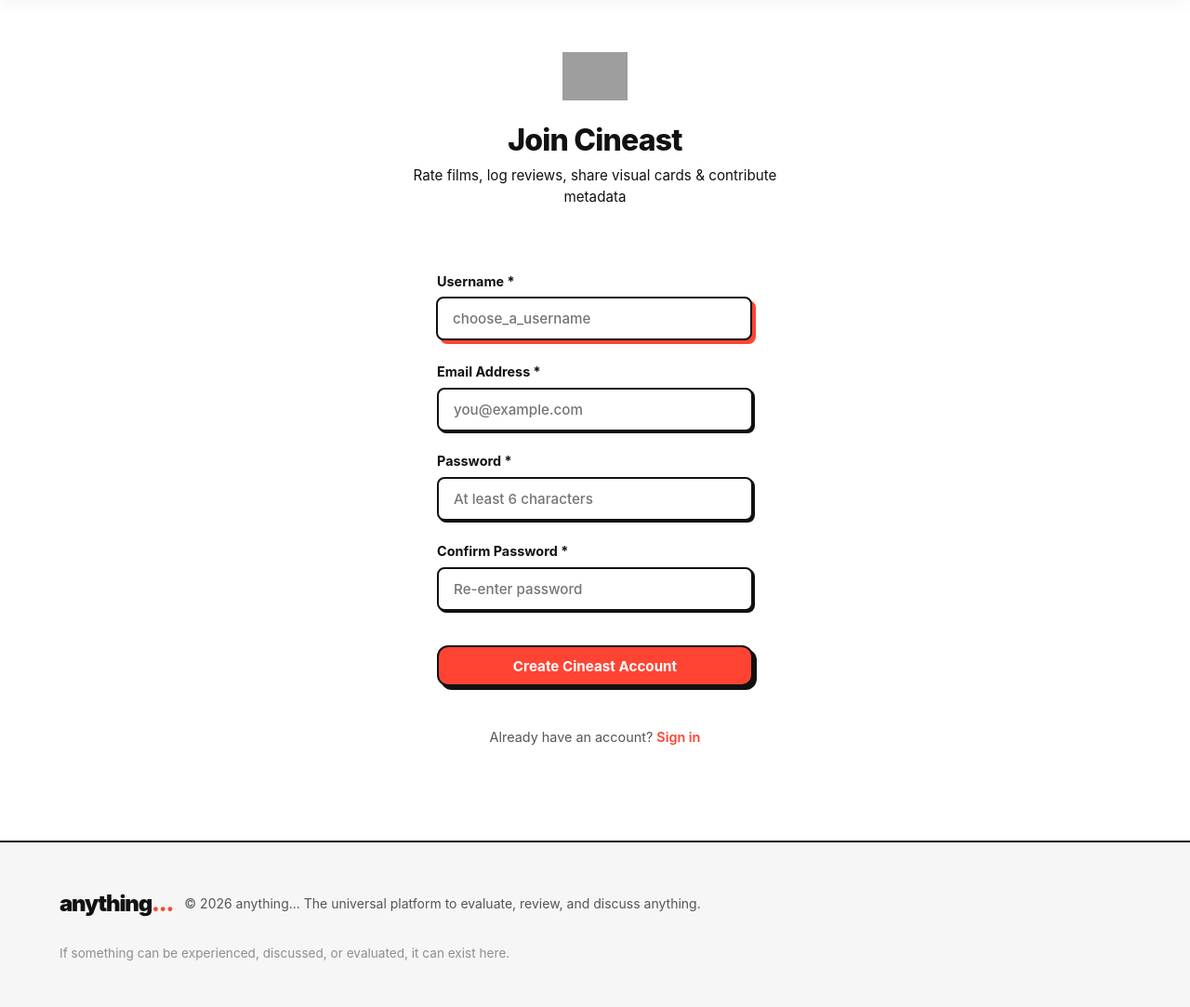
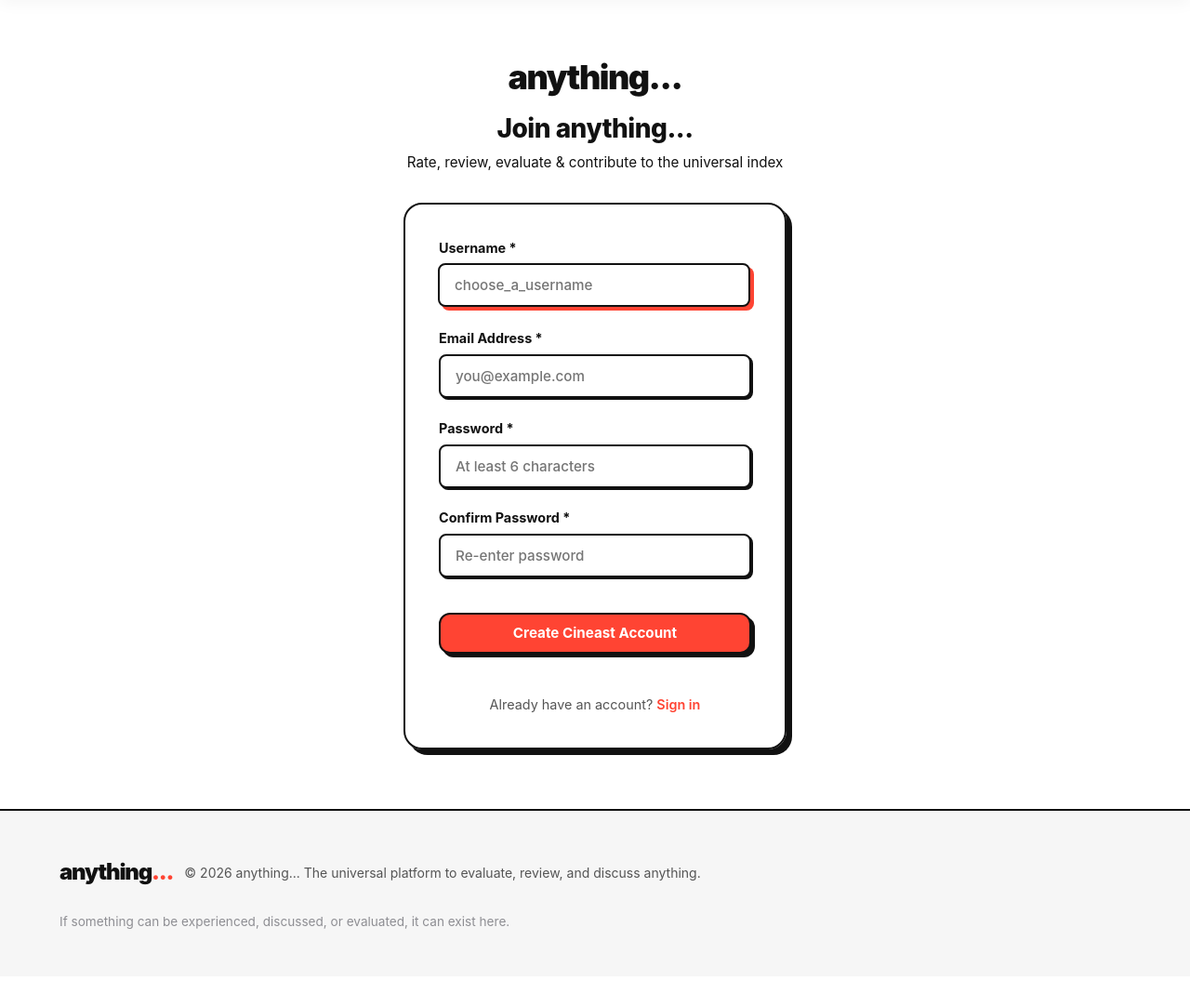
Before and after one commit to punithsai4849-art/anything-repo, a Django app: template templates/accounts/register.html in a window 1280 px wide. Shown: the part 72-1155 px from the top of the page at 93% size. After the commit the page ends 1071 px from the top, so only its background shows below. Run offline with Django 5.2, Linux system fonts and the light colour scheme; the template is opened without the code that fills it, so the values that code supplies are empty; grey boxes are pictures that could not be loaded.

Commit message:
Fix 500 error on login/register: remove missing static logo reference, set WHITENOISE_MANIFEST_STRICT=False, and support email authentication

```diff
--- a/cineast_core/settings.py
+++ b/cineast_core/settings.py
@@ -164,6 +164,8 @@ STORAGES = {
         "BACKEND": "whitenoise.storage.CompressedManifestStaticFilesStorage",
     },
 }
+WHITENOISE_MANIFEST_STRICT = False
+
 
 # Media files (User uploads, movie posters, backdrops)
 MEDIA_URL = '/media/'
--- a/templates/accounts/register.html
+++ b/templates/accounts/register.html
@@ -1,20 +1,20 @@
 {% extends 'base.html' %}
-{% load static %}
 
-{% block title %}Create Account — Cineast{% endblock %}
+{% block title %}Create Account — anything...{% endblock %}
 
 {% block content %}
 <div class="container container-narrow" style="padding-top: 3.5rem; max-width: 460px;">
 
   <div style="text-align: center; margin-bottom: 2rem;">
-    <img src="{% static 'images/logo.png' %}" alt="Cineast Logo" style="height: 52px; margin: 0 auto 1.5rem auto;">
-    <h1 style="font-size: 2rem; margin-bottom: 0.5rem;">Join Cineast</h1>
-    <p class="text-secondary" style="font-size: 0.95rem;">Rate films, log reviews, share visual cards & contribute metadata</p>
+    <a href="{% url 'home' %}" style="display: inline-block; font-size: 2.25rem; font-weight: 900; letter-spacing: -1.5px; text-decoration: none; color: #111; margin-bottom: 0.75rem;">anything<span style="color: var(--primary);">...</span></a>
+    <h1 style="font-size: 1.75rem; font-weight: 800; letter-spacing: -0.5px; margin-bottom: 0.5rem;">Join anything...</h1>
+    <p class="text-secondary" style="font-size: 0.95rem;">Rate, review, evaluate & contribute to the universal index</p>
   </div>
 
-  <div style="background: var(--bg-card); border: 1px solid var(--border-light); border-radius: var(--radius-lg); padding: 2.25rem; box-shadow: var(--shadow-md);">
+  <div style="background: var(--glass-card); backdrop-filter: blur(20px); border: 2.5px solid #111; border-radius: var(--radius-xl); padding: 2.25rem; box-shadow: var(--shadow-brutal-lg);">
     <form action="{% url 'register' %}" method="POST">
       {% csrf_token %}
+
 
       <div class="form-group">
         <label class="form-label" for="reg_username">Username *</label>
```
Also changed, not shown: apps/accounts/views.py (+11 -3 lines), templates/accounts/login.html (+6 -6 lines).
